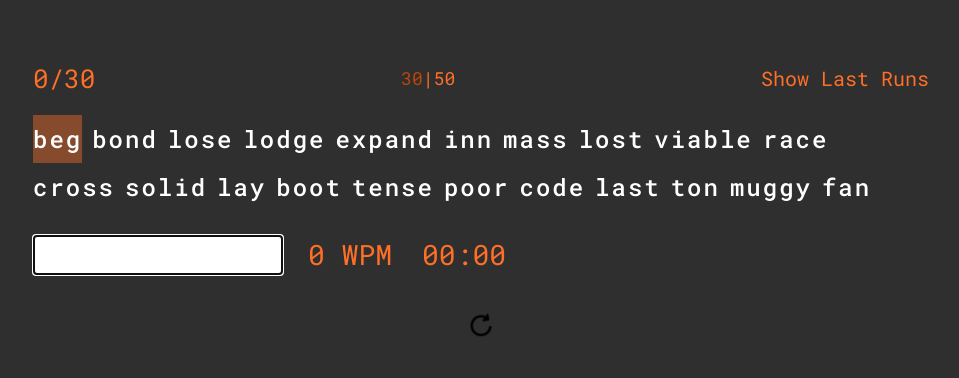
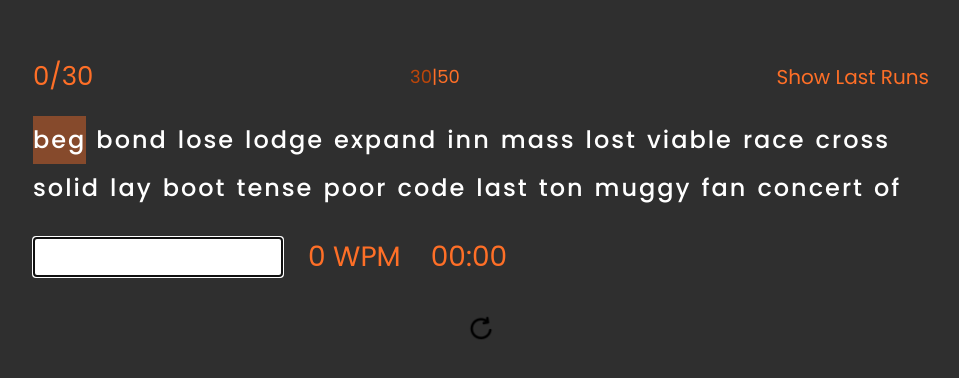
Before and after one commit to serkanisyapan/react-type, a React (Vite) app: page / in a window 1280 px wide. Shown: the part 200-578 px from the top of the page, without its empty margins (159-1118 px from the left). Built offline with nearby package versions, Linux system fonts and the light colour scheme.

Commit message:
adds new font

```diff
--- a/src/App.css
+++ b/src/App.css
@@ -1,4 +1,4 @@
-@import url("https://fonts.googleapis.com/css2?family=Roboto+Mono:wght@400;500;600&display=swap");
+@import url("https://fonts.googleapis.com/css2?family=Poppins:wght@300;400;500;600&display=swap");
 
 #root {
   height: 100vh;
@@ -39,7 +39,7 @@
 
 .word-input {
   border-radius: 2px;
-  font-family: Roboto Mono;
+  font-family: "Poppins", sans-serif;
   padding: 1rem 0.5rem 1rem;
   font-weight: bold;
   letter-spacing: 1.5px;
--- a/src/index.css
+++ b/src/index.css
@@ -9,5 +9,5 @@
   width: 100vw;
   height: 100vh;
   background-color: #2f2f2f;
-  font-family: Roboto Mono;
+  font-family: "Poppins", sans-serif;
 }
```
